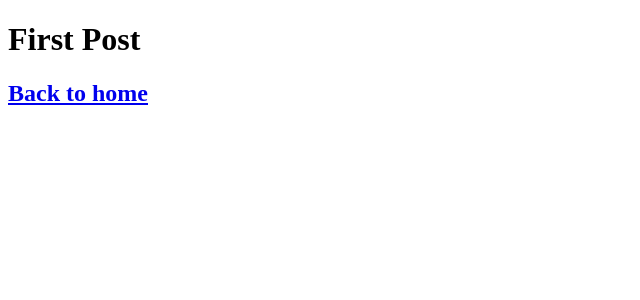
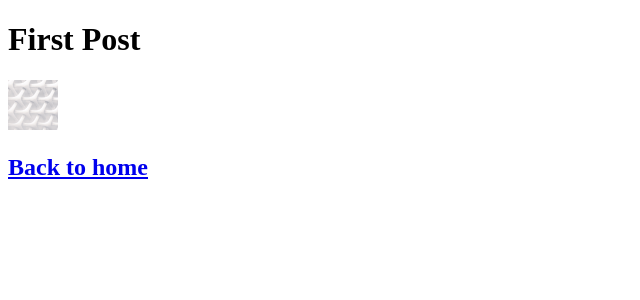
Before and after one commit to kstiopin/nextjs-demo, a Next.js app: page /posts/first-post in a window 1280 px wide. Shown: the top 300 px of the page, without its empty margins (0-640 px from the left). Built offline with nearby package versions, Linux system fonts and the light colour scheme.

Commit message:
An example of using images

```diff
--- a/pages/posts/first-post.jsx
+++ b/pages/posts/first-post.jsx
@@ -1,6 +1,9 @@
 import Head from 'next/head';
+import Image from 'next/image';
 import Link from 'next/link';
 import Script from 'next/script';
+
+import profilePic from '../../public/images/profile.jpeg';
 
 const FirstPost = () => {
   const onScriptLoad = () => {
@@ -18,6 +21,12 @@
         onLoad={onScriptLoad}
       />
       <h1>First Post</h1>
+      <Image
+        src={profilePic}
+        alt="Picture of the author"
+        width={50}
+        height={50}
+      />
       <h2>
         <Link href="/">
           <a>Back to home</a>
```
Also changed, not shown: public/images/profile.jpeg (added).
